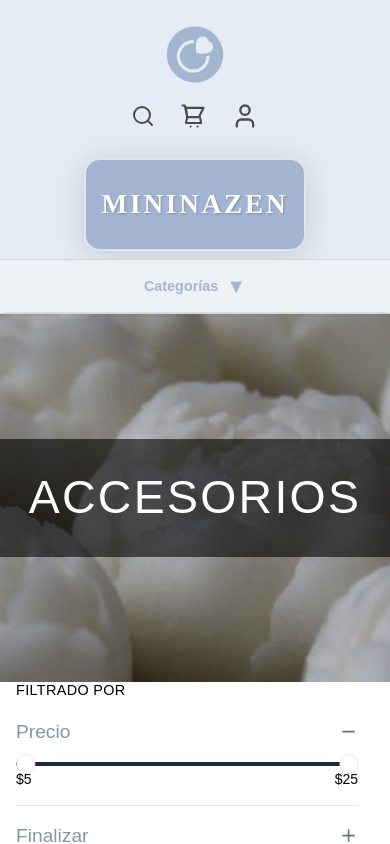
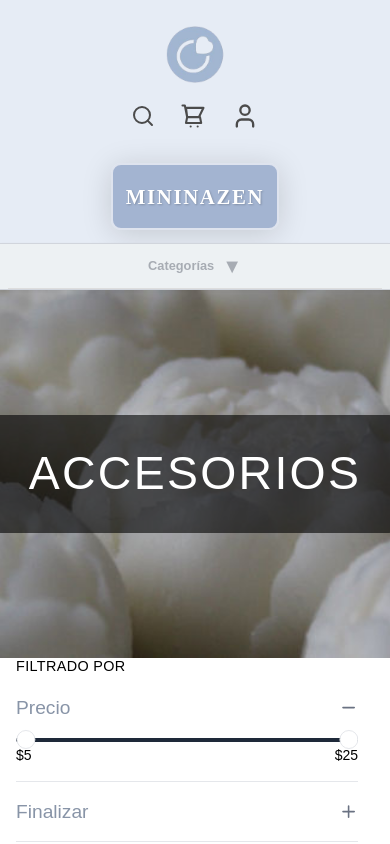
Before and after one commit to CEEC-PERU/MininazenVela, a Next.js app: page /usuario/accesorios in a window 390 px wide. Shown: the top 844 px of the page. Built offline with nearby package versions, Linux system fonts and the light colour scheme.

Commit message:
header-ajustado

```diff
--- a/app/globals.css
+++ b/app/globals.css
@@ -188,50 +188,157 @@ body {
 
 
 
-
-
 /* header */
-@import url('https://fonts.googleapis.com/css2?family=Playfair+Display:wght@700&display=swap');
-@import url('https://fonts.googleapis.com/css2?family=Montserrat:wght@400;500;600;700&display=swap');
+@import url("https://fonts.googleapis.com/css2?family=Playfair+Display:wght@700&display=swap");
+@import url("https://fonts.googleapis.com/css2?family=Montserrat:wght@400;500;600;700&display=swap");
 
 .header-logo {
-  font-size: clamp(2rem, 8vw, 5rem);
-  letter-spacing: 0.18em;
-  padding: 3.5rem 2.5rem;
+  font-size: clamp(1.2rem, 6vw, 5rem);
+  letter-spacing: clamp(0.05em, 0.5vw, 0.18em);
+  padding: clamp(0.8rem, 4vw, 3.5rem) clamp(0.6rem, 3vw, 2.5rem);
   text-align: center;
   font-weight: 700;
-  font-family: 'Playfair Display', serif;
+  font-family: "Playfair Display", serif;
   color: #fff;
   background: linear-gradient(135deg, #a3b4d1 0%, #a3b4d1 100%);
   box-shadow: 0 4px 30px rgba(0, 0, 0, 0.15);
-  border-radius: 16px;
-  margin: 2rem auto;
+  border-radius: clamp(8px, 2vw, 16px);
+  margin: clamp(0.5rem, 2vw, 2rem) auto;
   width: fit-content;
-  max-width: 95%;
+  max-width: min(95vw, 600px);
+  min-width: fit-content;
   text-shadow: 1px 1px 2px rgba(0, 0, 0, 0.2);
   border: 2px solid #dee3ee;
-  overflow-wrap: break-word;
-  word-break: break-word;
-  white-space: normal;
+  white-space: nowrap;
   box-sizing: border-box;
-}
-
-@media (min-width: 768px) {
+  display: inline-block;
+  overflow: visible;
+}
+
+@media (max-width: 280px) {
   .header-logo {
-    font-size: clamp(2rem, 10vw, 6.5rem);
-    padding: clamp(1.5rem, 5vw, 3.5rem) clamp(1rem, 6vw, 4rem);
+    font-size: 0.9rem;
+    letter-spacing: 0.03em;
+    padding: 0.6rem 0.4rem;
+    margin: 0.3rem auto;
+    border-radius: 6px;
+    max-width: 98vw;
+  }
+}
+
+@media (min-width: 281px) and (max-width: 320px) {
+  .header-logo {
+    font-size: 1rem;
+    letter-spacing: 0.04em;
+    padding: 0.7rem 0.5rem;
+    margin: 0.4rem auto;
+    border-radius: 7px;
+    max-width: 97vw;
+  }
+}
+
+@media (min-width: 321px) and (max-width: 375px) {
+  .header-logo {
+    font-size: 1.1rem;
+    letter-spacing: 0.06em;
+    padding: 0.8rem 0.6rem;
+    margin: 0.6rem auto;
+    border-radius: 8px;
+    max-width: 96vw;
+  }
+}
+
+@media (min-width: 376px) and (max-width: 480px) {
+  .header-logo {
+    font-size: 1.3rem;
+    letter-spacing: 0.08em;
+    padding: 1rem 0.8rem;
+    margin: 0.8rem auto;
+    border-radius: 10px;
+    max-width: 95vw;
+  }
+}
+
+@media (min-width: 481px) and (max-width: 640px) {
+  .header-logo {
+    font-size: 1.6rem;
+    letter-spacing: 0.1em;
+    padding: 1.2rem 1rem;
+    margin: 1rem auto;
+    border-radius: 12px;
+    max-width: 94vw;
+  }
+}
+
+@media (min-width: 641px) and (max-width: 767px) {
+  .header-logo {
+    font-size: 2rem;
+    letter-spacing: 0.12em;
+    padding: 1.5rem 1.2rem;
+    margin: 1.2rem auto;
+    border-radius: 14px;
+    max-width: 93vw;
+  }
+}
+
+@media (min-width: 768px) and (max-width: 1024px) {
+  .header-logo {
+    font-size: 2.5rem;
+    letter-spacing: 0.14em;
+    padding: 2rem 1.5rem;
+    margin: 1.5rem auto;
+    border-radius: 15px;
+    max-width: 92vw;
+  }
+}
+
+@media (min-width: 1025px) and (max-width: 1200px) {
+  .header-logo {
+    font-size: 4rem;
+    letter-spacing: 0.16em;
+    padding: 2.8rem 2.2rem;
+    margin: 1.8rem auto;
+    border-radius: 16px;
+    max-width: 90vw;
+  }
+}
+
+@media (min-width: 1201px) {
+  .header-logo {
+    font-size: 6.5rem;
+    letter-spacing: 0.18em;
+    padding: 4rem 3rem;
+    margin: 2.5rem auto;
+    border-radius: 16px;
     max-width: 100%;
   }
 }
 
+@media (min-width: 1400px) {
+  .header-logo {
+    font-size: 7.5rem;
+    letter-spacing: 0.2em;
+    padding: 4.5rem 3.5rem;
+    margin: 3rem auto;
+  }
+}
+
+@media (max-height: 500px) and (orientation: landscape) {
+  .header-logo {
+    font-size: clamp(0.8rem, 4vh, 1.5rem);
+    padding: clamp(0.4rem, 2vh, 1rem) clamp(0.6rem, 3vw, 1.5rem);
+    margin: clamp(0.2rem, 1vh, 0.8rem) auto;
+  }
+}
+
 .top-bar {
-  font-family: 'Playfair Display', serif;
+  font-family: "Playfair Display", serif;
   box-shadow: none;
   border-bottom: none;
 }
 
 nav {
-  font-family: 'Montserrat', sans-serif;
+  font-family: "Montserrat", sans-serif;
   background-color: #edf1f3;
   box-shadow: 0 1px 3px rgba(0, 0, 0, 0.05);
   position: sticky;
@@ -242,8 +349,8 @@ nav {
 }
 
 nav .container {
-  padding-left: 1rem;
-  padding-right: 1rem;
+  padding-left: clamp(0.25rem, 2vw, 1rem);
+  padding-right: clamp(0.25rem, 2vw, 1rem);
   max-width: 100%;
   box-sizing: border-box;
   display: flex;
@@ -258,9 +365,10 @@ nav button {
   background: none;
   border: none;
   cursor: pointer;
-  padding: 0.75rem 1rem;
+  padding: clamp(0.5rem, 2vw, 0.75rem) clamp(0.75rem, 3vw, 1rem);
   box-sizing: border-box;
   outline: none;
+  font-size: clamp(0.8rem, 2.5vw, 1.125rem);
 }
 
 nav button:hover {
@@ -280,6 +388,7 @@ nav ul {
   justify-content: center;
   align-items: center;
   width: 100%;
+  gap: clamp(0.25rem, 1vw, 0.75rem);
 }
 
 nav ul li {
@@ -289,11 +398,11 @@ nav ul li {
 nav ul li a {
   display: block;
   color: #333;
-  font-size: 1rem;
+  font-size: clamp(0.75rem, 2vw, 1rem);
   font-weight: 500;
   text-decoration: none;
   letter-spacing: 0.05em;
-  padding: 1rem 1rem;
+  padding: clamp(0.5rem, 2vw, 1rem) clamp(0.5rem, 2vw, 1rem);
   transition: color 0.3s ease-in-out, transform 0.2s ease-in-out;
   text-transform: uppercase;
   white-space: nowrap;
@@ -317,22 +426,15 @@ nav ul li a.active {
 
 @media (max-width: 768px) {
   nav .container {
-    padding-left: 0.5rem;
-    padding-right: 0.5rem;
     flex-direction: column;
     align-items: center;
   }
 
-  /* Botón de categorías visible */
   nav button {
     display: flex !important;
-    padding: 1rem;
     width: 100%;
     justify-content: center;
     align-items: center;
-    font-size: 1.125rem;
-    font-weight: 600;
-    color:#a5b6d0;
     border-bottom: 1px solid #ddd;
   }
 
@@ -342,12 +444,12 @@ nav ul li a.active {
 
   nav ul {
     display: none !important;
-    gap: 0.75rem;
     flex-direction: column;
     width: 100%;
     align-items: center;
     padding-top: 0.5rem;
     padding-bottom: 0.5rem;
+    gap: 0;
   }
 
   nav ul.flex {
@@ -360,74 +462,12 @@ nav ul li a.active {
   }
 
   nav ul li a {
-    font-size: 0.9rem;
-    padding: 0.8rem 0.8rem;
     border-bottom: 1px solid #eee;
     width: 100%;
   }
 
   nav ul li:last-child a {
     border-bottom: none;
-  }
-}
-
-@media (max-width: 640px) {
-  .header-logo {
-    font-size: clamp(1.5rem, 8vw, 4rem);
-    padding: 2rem 1.5rem;
-    margin: 1rem auto;
-  }
-
-  nav .container {
-    padding-left: 0.25rem;
-    padding-right: 0.25rem;
-  }
-
-  nav button {
-    font-size: 1rem;
-    padding: 0.875rem;
-  }
-
-  nav ul {
-    padding-top: 0.5rem;
-    padding-bottom: 0.5rem;
-  }
-
-  nav ul li a {
-    font-size: 0.85rem;
-    padding: 0.6rem;
-  }
-
-  .md\:flex.flex-col.md\:flex-row {
-    flex-direction: column !important;
-  }
-
-  .md\:gap-y-0.md\:gap-x-10 {
-    gap: 0 !important;
-  }
-
-  .md\:py-3 {
-    padding-top: 0.5rem !important;
-    padding-bottom: 0.5rem !important;
-  }
-}
-
-@media (max-width: 480px) {
-  .header-logo {
-    font-size: clamp(1.2rem, 7vw, 3rem);
-    padding: 1.5rem 1rem;
-    margin: 0.5rem auto;
-    letter-spacing: 0.1em;
-  }
-
-  nav button {
-    font-size: 0.9rem;
-    padding: 0.75rem;
-  }
-
-  nav ul li a {
-    font-size: 0.8rem;
-    padding: 0.5rem;
   }
 }
 
@@ -446,7 +486,9 @@ html {
   font-size: 100%;
 }
 
-*, *::before, *::after {
+*,
+*::before,
+*::after {
   box-sizing: inherit;
 }
 
@@ -486,15 +528,21 @@ select:focus {
   user-select: none;
 }
 
-/* Allow text selection for content areas */
-p, span, div, h1, h2, h3, h4, h5, h6 {
+p,
+span,
+div,
+h1,
+h2,
+h3,
+h4,
+h5,
+h6 {
   -webkit-user-select: text;
   -khtml-user-select: text;
   -moz-user-select: text;
   -ms-user-select: text;
   user-select: text;
 }
-
 
 
 
```
